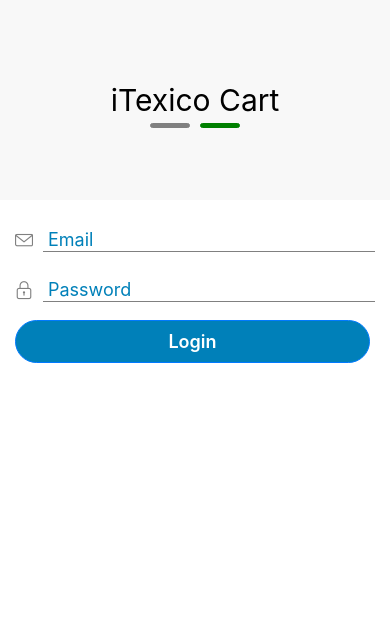
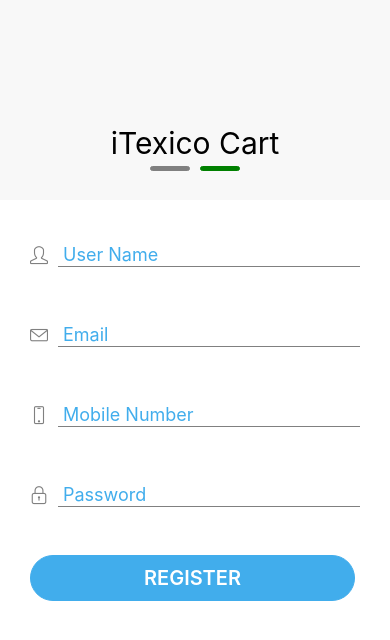
Before and after one commit to MarioGutierrezM/RN-iTexicoCart, a React Native app: screen / in a window 390 px wide. Shown: the top 640 px of the page. Built offline with nearby package versions, Linux system fonts and the light colour scheme.

Commit message:
some styles changes, selectForm first steps

```diff
--- a/src/App.js
+++ b/src/App.js
@@ -21,7 +21,7 @@
     return (
       <Provider store={store}>
         <View>
-          <Header headerText="iTexico Cart" />
+          {/* <Header headerText="iTexico Cart" /> */}
           <SelectForm />
         </View>
       </Provider>
--- a/src/components/common/button.js
+++ b/src/components/common/button.js
@@ -16,7 +16,7 @@
     textStyle: {
         alignSelf: 'center',
         color: '#ffffff',
-        fontSize: 18,
+        fontSize: 20,
         fontWeight: '600',
         paddingTop: 10,
         paddingBottom: 10
@@ -24,10 +24,10 @@
     buttonStyle: {
         flex: 1, //extens to the content
         alignSelf: 'stretch',
-        backgroundColor: '#0080B9',
+        backgroundColor: '#41adec',
         borderRadius: 25,
         borderWidth: 1,
-        borderColor: '#007aff',
+        borderColor: '#41adec',
         marginLeft: 5,
         marginRight: 5
     }
--- a/src/components/common/cardSection.js
+++ b/src/components/common/cardSection.js
@@ -15,7 +15,8 @@
         backgroundColor: '#fff',
         justifyContent: 'flex-start',
         flexDirection: 'row',
-        position: 'relative'
+        position: 'relative',
+        margin: 15
     }
 };
 
--- a/src/components/common/header.js
+++ b/src/components/common/header.js
@@ -1,6 +1,6 @@
 //Import libraries for making a component
 import React from 'react';
-import { Text, View } from 'react-native';
+import { Text, View, TouchableOpacity } from 'react-native';
 import { Bar } from './bar';
 
 //Make a component
@@ -10,7 +10,7 @@
     return (
         <View style={viewStyle}>
             <Text style={textStyle}>{props.headerText}</Text>
-            <Bar active={2} popo={styles.viewStyle} />
+            <Bar active={2} />
         </View>
     );
 };
@@ -21,7 +21,7 @@
         justifyContent: 'center',
         alignItems: 'center',
         height: 200,
-        paddingTop: 15,
+        paddingTop: 100,
         shadowColor: '#000',
         shadowOffset: { width: 0, height: 5 }, //dimentions of the shadow
         shadowOpacity: 0, //the darkness of the shadow
@@ -35,4 +35,4 @@
 };
 
 //Make the component available to other parts of the app
-export { Header };
+export { Header }; //HACER CLASE Y PONER EL ONPRESS
--- a/src/components/common/input.js
+++ b/src/components/common/input.js
@@ -61,9 +61,9 @@
     }
 }
 
-const styles = { //azul: #0080B9
+const styles = { //azul: #0080B9  41adec
     inputStyle: {
-        color: '#0080B9',
+        color: '#41adec',
         paddingRight: 5,
         paddingLeft: 5,
         borderBottomWidth: 1,
@@ -73,8 +73,8 @@
         flex: 2
     },
     inputFocusStyle: {
-        color: '#0080B9',
-        borderColor: '#0080B9'
+        color: '#41adec',
+        borderColor: '#41adec'
     },
     labelStyle: {
         color: 'gray',
--- a/src/components/loginForm.js
+++ b/src/components/loginForm.js
@@ -26,7 +26,7 @@
 
         return (
             <Button onPress={this.onBottonPress.bind(this)}>
-                Login
+                LOGIN
             </Button>
         );
     }
--- a/src/components/registerForm.js
+++ b/src/components/registerForm.js
@@ -80,7 +80,7 @@
 
                 <CardSection>
                     <Button onPress={this.onBottonPress.bind(this)}>
-                        Register
+                        REGISTER
                     </Button>
                 </CardSection>
             </Card>
--- a/src/components/selectForm.js
+++ b/src/components/selectForm.js
@@ -1,18 +1,47 @@
 import React, { Component } from 'react';
-import { View } from 'react-native';
+import { View, TouchableOpacity } from 'react-native';
 
+import { Header } from './common';
 import LoginForm from './loginForm';
 import RegisterForm from './registerForm';
 import ProductList from './productList';
 
 class SelectForm extends Component {
+    constructor() {
+        super();
+        this.state = {
+            headerText: [
+                'Sign In',
+                'Sign Up',
+                'iTexicoCart'
+            ],
+            formSelect: true
+        };
+    }
+
+    changeForm() {
+        this.setState({ formSelect: !this.formSelect });
+        console.log(this.state.formSelect);
+    }
+
+    renderForms() {
+        if (this.state.formSelect) {
+           this.setState({ headerText: 'Sign In' });
+        } else {
+            this.setState({ headerText: 'Sing Up' });
+        }
+    }
+
     render() {
         return (
             <View>
-                <LoginForm />
-                {/* <RegisterForm /> */}
+                <TouchableOpacity onPress={this.changeForm.bind(this)} >
+                    <Header headerText="iTexico Cart" />
+                </TouchableOpacity >
+                {/* <LoginForm /> */}
+                <RegisterForm />
                 {/* <ProductList /> */}
-            </View>
+            </View >
         );
     }
 }
```
